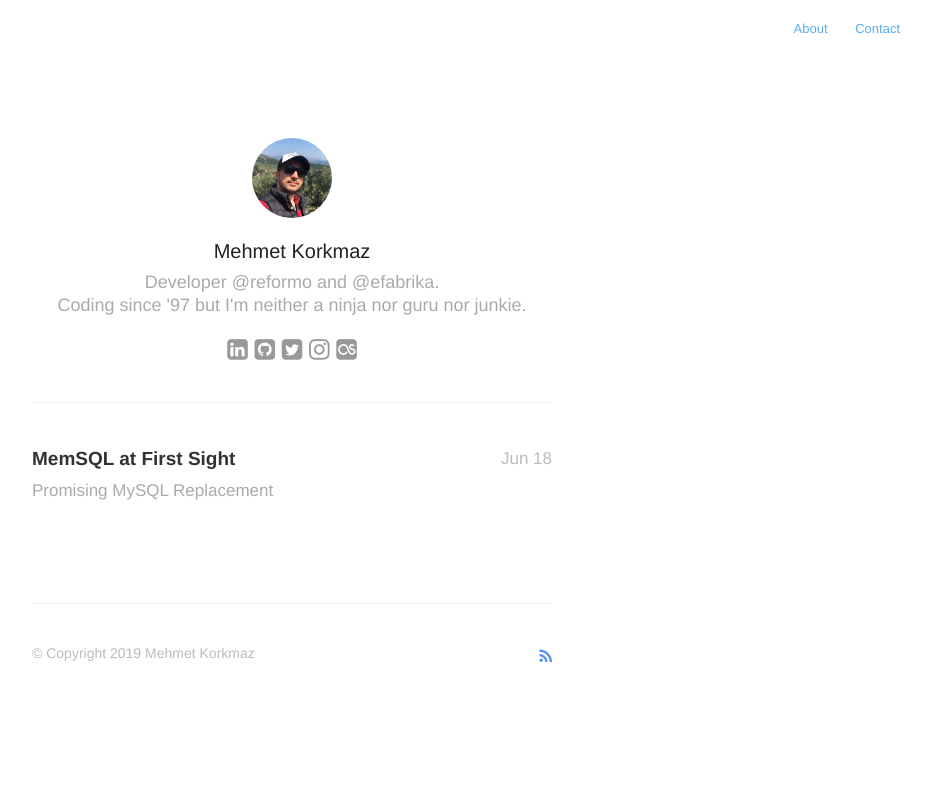
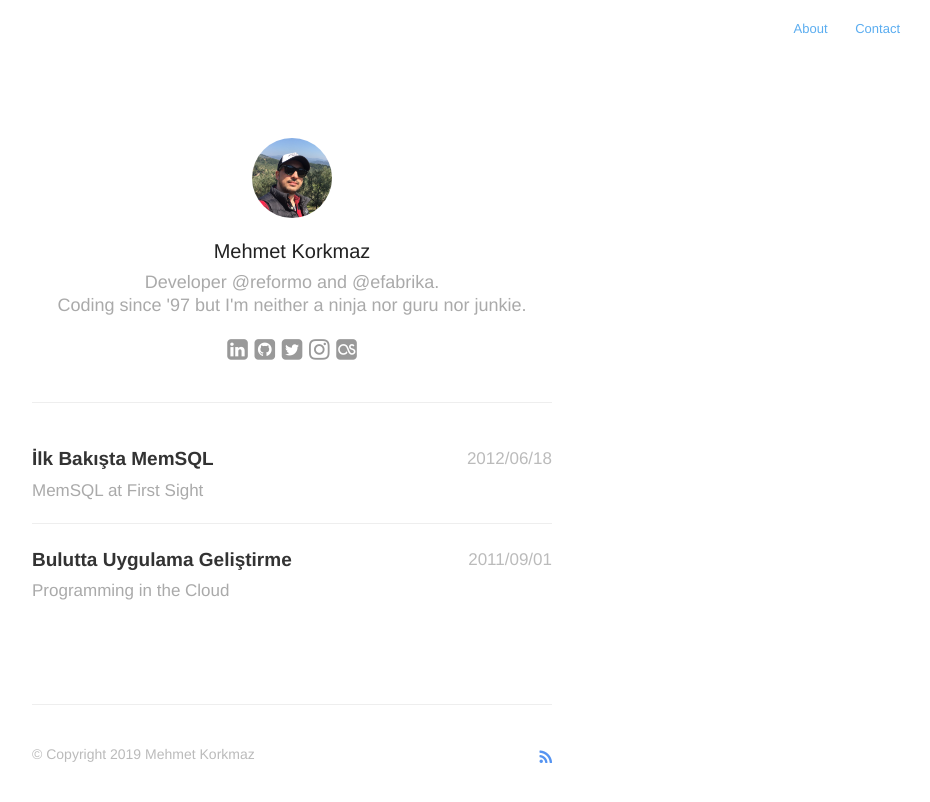
Before and after one commit to mkorkmaz/mkorkmaz.github.io, a Jekyll site: the page built from index.md, in a window 1280 px wide. Shown: the top 802 px of the page, without its empty margins (348-1278 px from the left). Built offline with Jekyll 4.4.1, drawn with Linux system fonts in a browser that asks for light colours; nearby versions of some CDN libraries.

Commit message:
second article

```diff
--- a/_includes/home.html
+++ b/_includes/home.html
@@ -2,7 +2,7 @@
     {% for post in site.posts limit:10 %}
         <li>
         	<div>
-            <a href="{{ site.baseurl   }}{{ post.url | remove_first: '/' }}" class="post-list-date"><aside class="dates">{{ post.date | date:"%b %d" }}</aside></a>
+            <a href="{{ site.baseurl   }}{{ post.url | remove_first: '/' }}" class="post-list-date"><aside class="dates">{{ post.date | date:"%Y/%m/%d" }}</aside></a>
             <a href="{{ site.baseurl   }}{{ post.url | remove_first: '/' }}" class="post-list-titke">{{ post.title }} </a>
         	</div>
         	        	<h2>{{ post.description }}</h2>
--- a/_posts/2012-06-18-memsql-at-first-sight-promising-mysql-replacement.md
+++ b/_posts/2012-06-18-memsql-at-first-sight-promising-mysql-replacement.md
@@ -1,7 +1,7 @@
 ---
 layout: post
-title: 'MemSQL at First Sight'
-description: 'Promising MySQL Replacement'
+title: 'İlk Bakışta MemSQL'
+description: 'MemSQL at First Sight'
 tags: [Joy Of Coding, Turkish]
 categories: [joy-of-coding]
 ---
```
Also changed, not shown: _posts/2011-09-01-programming-in-the-cloud.md (added, +55 -0 lines).
